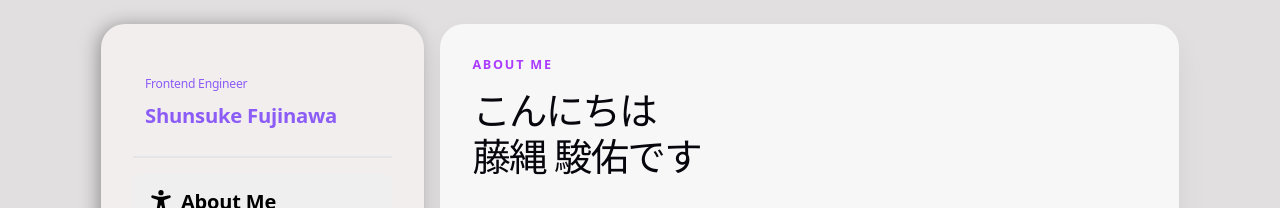
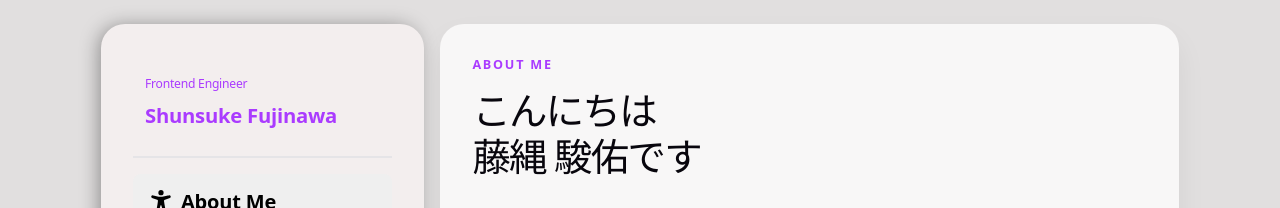
Before and after one commit to technicalplace/portfolio, a React (Vite) app: page / in a window 1280 px wide. In both pictures the pointer is over the link "リロード". Shown: the top 208 px of the page. Built offline with nearby package versions, Linux system fonts and the light colour scheme.

Commit message:
CSS変数に修正

```diff
--- a/src/component/Aside/index.module.css
+++ b/src/component/Aside/index.module.css
@@ -35,7 +35,7 @@
 }
 
 .homeLink:hover {
-  color: #8b5cf6;
+  color: var(--accent);
 }
 
 .position {
@@ -89,6 +89,7 @@
   cursor: pointer;
   background-color: #fff;
   transition: all 0.3s ease-in-out;
+  color: var(--accent);
 }
 
 .externalLinks {
@@ -111,7 +112,7 @@
 
 .externalLinks a:hover {
   background-color: #fff;
-  color: #8b5cf6;
+  color: var(--accent);
   transform: translateY(-2px);
 }
 
```
